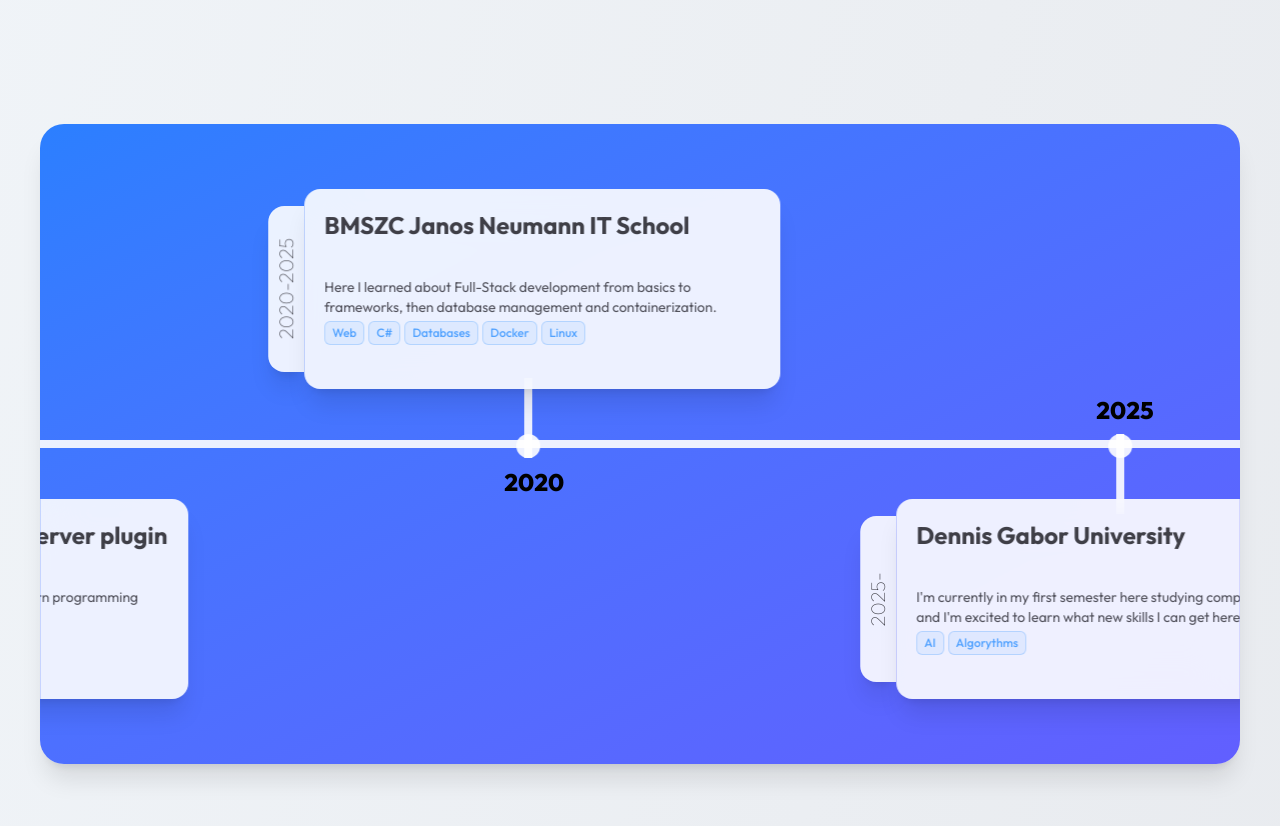
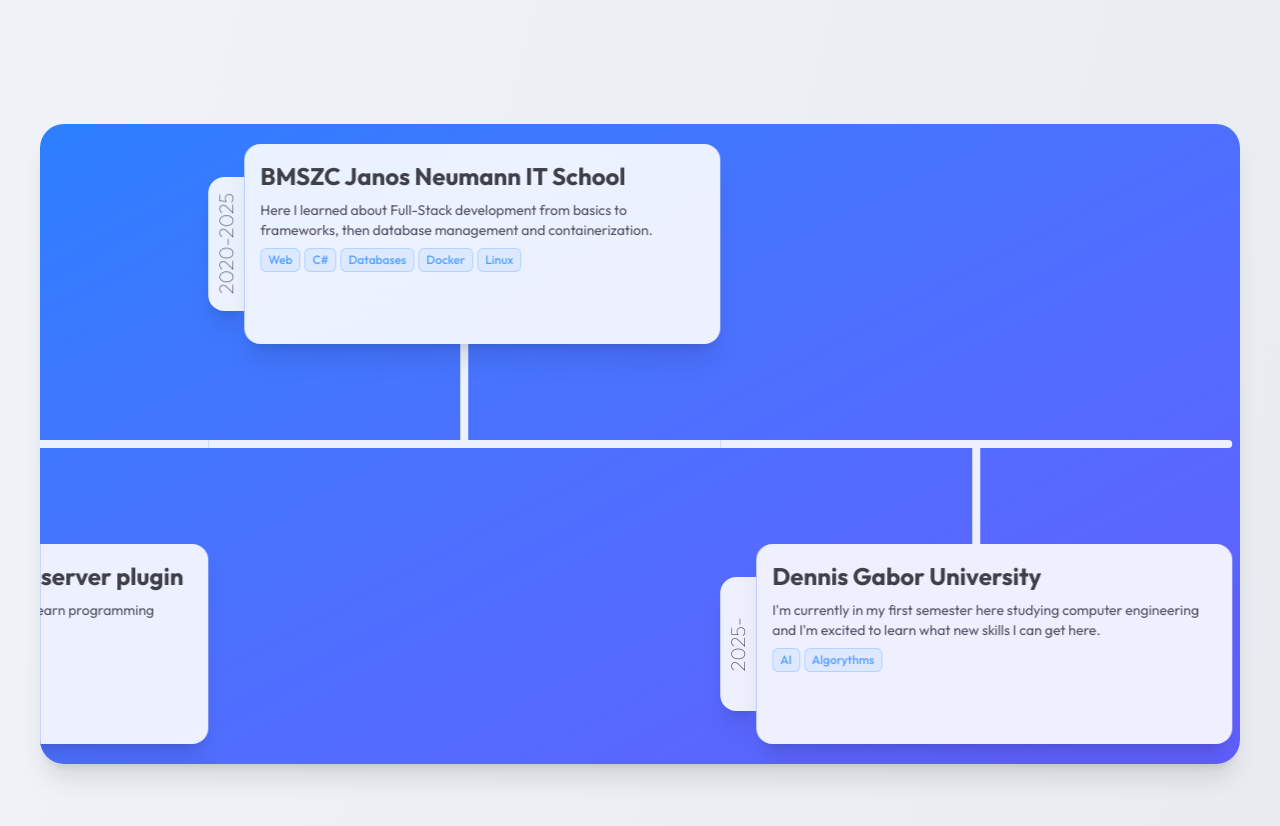
Before and after one commit to chencsi/chencsi.github.io, a React (Vite) app: page / in a window 1280 px wide. Shown: the part 1180-2006 px from the top of the page. Built offline with nearby package versions, Linux system fonts and the light colour scheme.

Commit message:
optimize timeline

```diff
--- a/src/components/HomeEducation.jsx
+++ b/src/components/HomeEducation.jsx
@@ -5,26 +5,28 @@ import { motion, spring, useScroll, useTransform } from "framer-motion";
 import { useRef } from "react";
 
 const EducationBox = ({ education, theme }) => {
+  const backgroundColor = theme === "dark" ? "bg-gradient-to-br from-zinc-800/80 to-zinc-900/80" : "bg-white/90";
+
   return (
     <div
       key={education.h5}
-      className={`flex flex-row min-h-[200px] sm:min-h-[250px] w-sm sm:min-w-lg items-center`}
+      className={`flex flex-row h-full w-full`}
     >
-      <div className={`${theme === "dark" ? "bg-gradient-to-br from-zinc-800/80 to-zinc-900/80" : "bg-white/90"} rounded-l-2xl z-10 left-2 h-2/3 flex flex-col justify-center shadow-xl`}>
+      <div className={`${backgroundColor} rounded-l-2xl z-10 left-2 h-2/3 flex flex-col justify-center self-center shadow-xl`}>
         <p className={`${theme === "dark" ? "text-zinc-300" : "text-zinc-700"} sm:text-xl [writing-mode:vertical-lr] rotate-180 font-thin p-1`}>
           {education.p1}
         </p>
       </div>
       <div
-        className={`${theme === "dark" ? "bg-gradient-to-br from-zinc-800/80 to-zinc-900/80" : "bg-white/90"} py-5 px-5 rounded-2xl backdrop-blur-xl w-full shadow-xl z-10 min-h-[200px]`}
+        className={`${backgroundColor} flex flex-col gap-2 pt-4 px-4 rounded-2xl backdrop-blur-xl w-full shadow-xl z-10 sm:min-h-[200px]`}
       >
-        <h5 className={`${theme === "dark" ? "text-zinc-50" : "text-zinc-700"} mb-2 text-lg sm:text-2xl font-bold min-h-15`}>
+        <h5 className={`${theme === "dark" ? "text-zinc-50" : "text-zinc-700"} text-lg sm:text-2xl font-bold`}>
           {education.h5}
         </h5>
         <p className={`${theme === "dark" ? "text-zinc-300" : "text-zinc-600"} text-sm`}>
           {education.p2}
         </p>
-        <div className="flex flex-row gap-1 my-1">
+        <div className="flex flex-row gap-1">
           {education?.badges?.map((badge) => {
             return (
               <span key={badge} className="inline-flex items-center rounded-md bg-blue-400/10 px-2 py-1 text-xs font-medium text-blue-400 inset-ring inset-ring-blue-400/30">
@@ -50,11 +52,12 @@ function HomeEducation() {
   const firstBox = useTransform(scrollYProgress, [0, 1], ["0%", "-300%"]);
   const secondBox = useTransform(scrollYProgress, [0, 1], ["0%", "-100%"]);
 
+  const backgroundColor = theme === "dark" ? "bg-gradient-to-br from-zinc-800/80 to-zinc-900/80" : "bg-white/90";
 
   return (
     <section ref={ref} className="relative h-[500vh] md:h-[300vw] px-2 sm:p-5 md:p-10 rounded-4xl">
       <motion.div
-        className="sticky top-26 sm:top-30 h-[36rem] sm:h-[40rem] max-w-[1400px] rounded-3xl shadow-xl mx-auto overflow-hidden bg-gradient-to-br from-blue-500 to-indigo-500 flex flex-row gap-65 sm:gap-5"
+        className="sticky top-26 sm:top-30 h-[36rem] sm:h-[40rem] max-w-[1400px] rounded-3xl shadow-xl mx-auto overflow-hidden bg-gradient-to-br from-blue-500 to-indigo-500 flex flex-row gap-x-65 sm:gap-x-5"
         transition={{ duration: 1, delay: 1, type: "spring" }}
       >
         <motion.div style={{ x: firstBox }} className="w-full h-full flex flex-row">
@@ -68,29 +71,40 @@ function HomeEducation() {
             </p>
           </div>
         </motion.div>
-        <motion.div style={{ x: secondBox }} className="min-w-[1700px] sm:min-w-[1900px] sm:max-w-[4600px] h-full flex py-10 pr-20 gap-20 lg:gap-35">
+        <motion.div style={{ x: secondBox }} className="min-w-[1700px] sm:min-w-[1900px] sm:max-w-[4600px] h-full flexpr-20">
 
-          <div className="flex flex-row gap-20 px-5 h-full relative">
+          <div className="flex flex-row px-20 h-full py-5">
             {content?.educations?.slice().reverse().map((education, index) => {
+
+              const educations = content?.educations;
               const even = index % 2 == 0;
+              const first = index === 0;
+              const last = index === educations?.length - 1;
 
               return (
-                <div key={index} className={`${index === 0 && "ml-10"} flex ${even ? "flex-col-reverse" : "flex-col"} ${even && "justify-start"}`}>
-                  <EducationBox education={education} theme={theme} />
-                  <div className={`${even ? "-top-14 sm:-top-10 flex-col" : "-bottom-14 sm:-bottom-11 flex-col-reverse"} relative left-1/2 flex flex-col items-center`}>
-                    <div className={`${theme === "dark" ? "bg-gradient-to-br from-zinc-800/80 to-zinc-900" : "bg-white/90"} w-1 h-14 sm:w-2 sm:h-20 left-0 absolute self-center`} />
-                    <div className={`${theme === "dark" ? "bg-gradient-to-br from-zinc-800 to-zinc-900" : "bg-white/90"} w-4 h-4 sm:w-6 sm:h-6 absolute left-0 -translate-x-1/3 rounded-full z-10`}></div>
-                    <p className={`text-2xl font-extrabold -left-5 absolute ${even ? "-top-10" : "-bottom-10"}`}>{education.p1.split("-")[0]}</p>
+                <>
+                  <div key={index} className={`flex ${even ? "flex-row" : "flex-row"} ${even && "justify-start"}`}>
+                    <div className={`flex ${!even ? "flex-col-reverse" : "flex-col"}`}>
+                      <div className="h-full" />
+                      <div className="grid grid-cols-3 grid-rows-[1fr_0fr_1fr] h-full items-center text-center">
+                        {
+                          !even &&
+                          <div className={`col-start-2 h-full w-2 mx-auto ${backgroundColor}`}></div>
+                        }
+                        <div className={`row-start-2 col-span-3 w-full h-2 ${backgroundColor} ${first && "rounded-l-full"} ${last && "rounded-r-full"}`}></div>
+                        {
+                          even &&
+                          <div className={`col-start-2 row-start-3 h-full w-2 mx-auto ${backgroundColor}`}></div>
+                        }
+                      </div>
+                      <div className="h-full max-w-sm sm:max-w-lg ">
+                        <EducationBox education={education} theme={theme} />
+                      </div>
+                    </div>
                   </div>
-                </div>
+                </>
               );
             })}
-            <div
-              initial={{ width: 0 }}
-              className="absolute top-1/2 -translate-y-10 h-20 w-full flex flex-col justify-center"
-            >
-              <div className={`${theme === "dark" ? "bg-gradient-to-r from-zinc-800/90 to-zinc-900/90" : "bg-white/90"} h-1 sm:h-2 w-full rounded-full`} />
-            </div>
           </div>
         </motion.div>
       </motion.div>
--- a/src/views/Home.jsx
+++ b/src/views/Home.jsx
@@ -5,7 +5,7 @@ import HomeHighlights from "../components/HomeHighlights";
 
 function Home() {
 	return (
-		<div className="h-full flex flex-col gap-y-16 lg:gap-y-34">
+		<div className="h-full flex flex-col gap-y-24 md:gap-y-34">
 			<div className="px-10">
 				<HomeHero />
 			</div>
```
